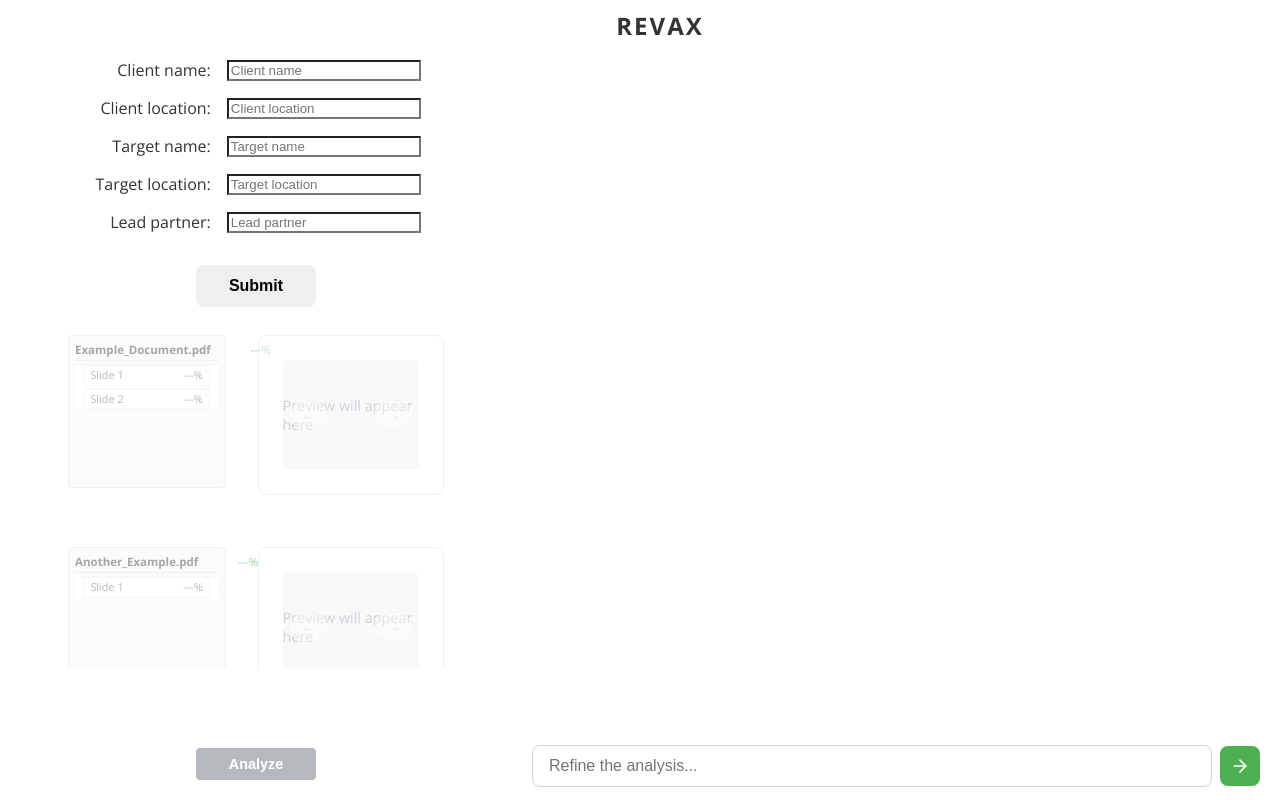
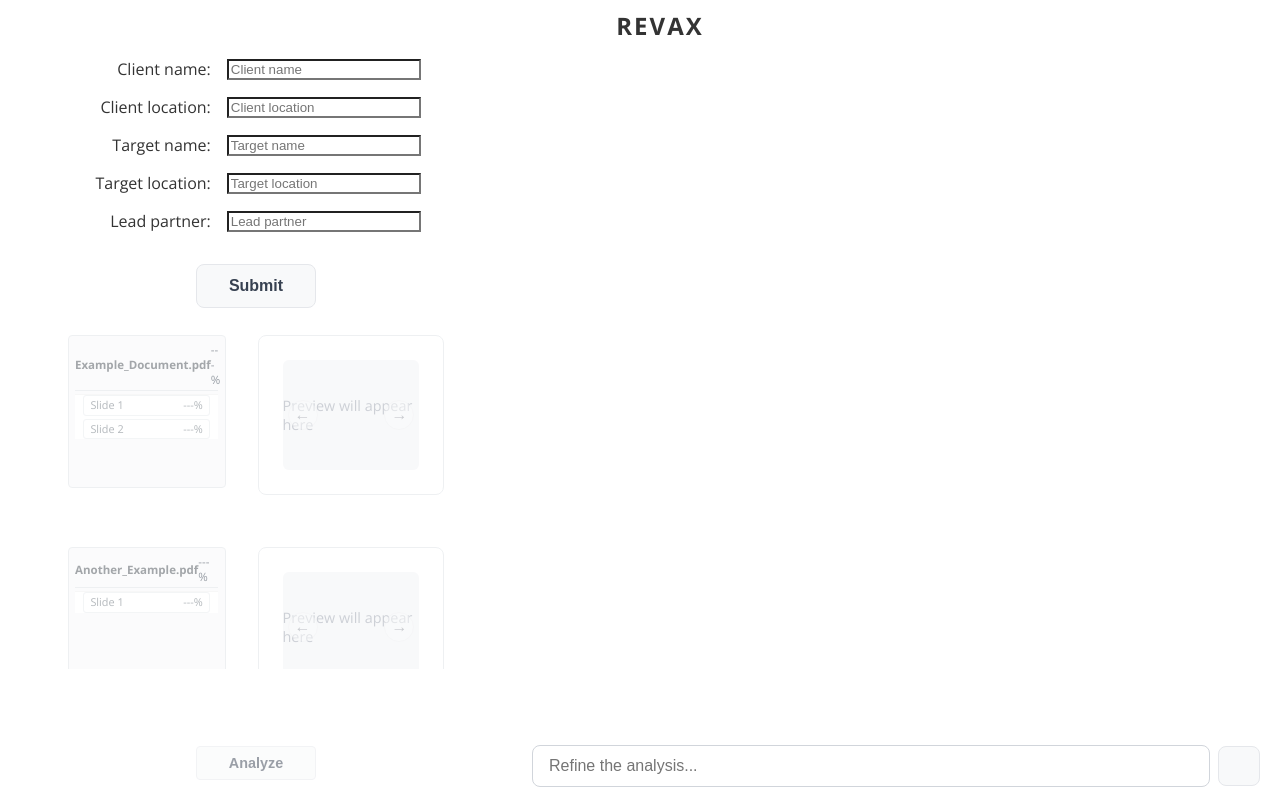
Before and after one commit to Alexbartlam/UniHackathonRevax, a Flask app: page /setup in a window 1280 px wide. Run offline with Flask 3, Linux system fonts and the light colour scheme.

Commit message:
Fixed colours

```diff
--- a/static/styles.css
+++ b/static/styles.css
@@ -39,33 +39,86 @@ body:not(.setup-page) {
     padding: 0 20px;
 }
 
-/* Button Styles */
-button, .primary-button {
+/* Base button styles */
+button,
+.primary-button,
+.secondary-button,
+.setup-submit,
+.analyze-button,
+.nav-button,
+.input-form button,
+.submit-button {
     padding: 12px 20px;
     font-size: 1rem;
     font-weight: 600;
-    border: none;
+    border: 1px solid #E5E7EB;
     border-radius: 8px;
     cursor: pointer;
     transition: all 0.2s ease-in-out;
+    background-color: #E3F2FD;  /* Light baby blue */
+    color: #374151;
 }
 
-.primary-button {
-    background-color: #4CAF50;
-    color: #FFFFFF;
+/* Button hover states */
+button:hover:not(:disabled),
+.primary-button:hover:not(:disabled),
+.secondary-button:hover:not(:disabled),
+.setup-submit:hover:not(:disabled),
+.analyze-button:hover:not(:disabled),
+.nav-button:hover:not(:disabled),
+.input-form button:hover:not(:disabled),
+.submit-button:hover:not(:disabled) {
+    background-color: #BBDEFB;  /* Slightly darker baby blue */
 }
 
-.primary-button:hover {
-    background-color: #3E8E41;
+/* Disabled button states */
+button:disabled,
+.primary-button:disabled,
+.secondary-button:disabled,
+.setup-submit:disabled,
+.analyze-button:disabled,
+.nav-button:disabled,
+.input-form button:disabled,
+.submit-button:disabled {
+    opacity: 0.5;
+    cursor: not-allowed;
 }
 
-.secondary-button {
-    background-color: #E5E7EB;
-    color: #333333;
+/* Match and similarity text colors */
+.match,
+.similarity-score,
+.similarity {
+    color: #374151;  /* Standard text color instead of green */
 }
 
-.secondary-button:hover {
-    background-color: #D1D5DB;
+/* Progress bar */
+.progress-fill {
+    background-color: #90CAF9;  /* Medium baby blue */
+}
+
+/* Navigation buttons specific styles */
+.nav-button {
+    background-color: rgba(227, 242, 253, 0.8);  /* Semi-transparent baby blue */
+    border-radius: 50%;
+    width: 30px;
+    height: 30px;
+    padding: 0;
+    display: flex;
+    align-items: center;
+    justify-content: center;
+}
+
+.nav-button:hover:not(:disabled) {
+    background-color: rgba(187, 222, 251, 0.9);  /* Slightly darker semi-transparent baby blue */
+}
+
+/* Analyze button specific positioning */
+.analyze-button {
+    position: fixed;
+    left: 20%;
+    transform: translateX(-50%);
+    bottom: 20px;
+    width: 120px;
 }
 
 /* Setup Page Specific Styles */
@@ -123,7 +176,7 @@ button, .primary-button {
 
 .result-card {
     width: 38%;  /* Reduced further from 42% */
-    background: white;
+    background: #E3F2FD;  /* Light baby blue */
     border: 1px solid #dee2e6;
     border-radius: 8px;
     padding: 1.5rem;
@@ -170,11 +223,6 @@ button, .primary-button {
     text-align: left;
 }
 
-.match, .similarity {
-    text-align: right;
-    min-width: 60px;  /* Ensure consistent width for percentages */
-}
-
 /* Remove unnecessary styling */
 .result-card {
     background: none;
@@ -185,22 +233,6 @@ button, .primary-button {
 .page-info {
     background: none;
     border: none;
-}
-
-.analyze-button {
-    position: fixed;
-    left: 20%;
-    transform: translateX(-50%);
-    bottom: 20px;
-    width: 120px;
-}
-
-.analyze-button:hover:not(:disabled) {
-    background-color: #218838;  /* Darker shade for hover */
-}
-
-.analyze-button:disabled {
-    opacity: 0.5;
 }
 
 /* Chat Interface Styles */
@@ -316,18 +348,9 @@ button, .primary-button {
     flex-shrink: 0;
 }
 
-.submit-button {
-    background: #4CAF50;
-    color: white;
-}
-
 .reset-button {
     background: transparent;
     color: #6e6e80;
-}
-
-.submit-button:hover {
-    background: #3E8E41;
 }
 
 .reset-button:hover {
@@ -377,13 +400,6 @@ button, .primary-button {
     background-color: #E5E7EB;
     border-radius: 2px;
     overflow: hidden;
-}
-
-.progress-fill {
-    height: 100%;
-    background-color: #4CAF50;
-    width: 0;
-    transition: width 0.3s ease;
 }
 
 .progress-label {
@@ -603,3 +619,29 @@ button, .primary-button {
 .page-info {
     color: #9ca3af;
 }
+
+/* Make all buttons consistent with off-white shade */
+.setup-submit,
+.analyze-button,
+.nav-button,
+.input-form button,
+.submit-button,
+.primary-button,
+.secondary-button,
+button {
+    background-color: #F8F9FA !important;  /* Light off-white */
+    color: #374151 !important;  /* Dark gray text */
+    border: 1px solid #E5E7EB !important;
+}
+
+/* Hover state for all buttons */
+.setup-submit:hover,
+.analyze-button:hover,
+.nav-button:hover,
+.input-form button:hover,
+.submit-button:hover,
+.primary-button:hover,
+.secondary-button:hover,
+button:hover {
+    background-color: #E5E7EB !important;  /* Slightly darker off-white */
+}
--- a/templates/setup.html
+++ b/templates/setup.html
@@ -417,7 +417,7 @@
         }
 
         .match {
-            color: #28a745;
+            color: #374151;
             font-size: 0.9em;
         }
 
@@ -447,9 +447,9 @@
         .analyze-button {
             margin-top: 1rem;
             padding: 0.5rem 1rem;
-            background-color: #28a745;
-            color: white;
-            border: none;
+            background-color: #E3F2FD;
+            color: #374151;
+            border: 1px solid #E5E7EB;
             border-radius: 4px;
             cursor: pointer;
             font-size: 0.9em;
@@ -457,12 +457,13 @@
         }
 
         .analyze-button:hover {
-            background-color: #218838;
+            background-color: #BBDEFB;
         }
 
         .analyze-button:disabled {
-            background-color: #6c757d;
+            background-color: #E5E7EB;
             cursor: not-allowed;
+            opacity: 0.5;
         }
 
         .result-box {
@@ -532,9 +533,9 @@
         /* Similarity score */
         .similarity-score {
             margin-left: auto;
-            color: #28a745;
+            color: #374151;
             font-weight: 600;
-            font-size: 11px;  /* Match other text */
+            font-size: 11px;
         }
 
         /* Bottom box (container) */
```
